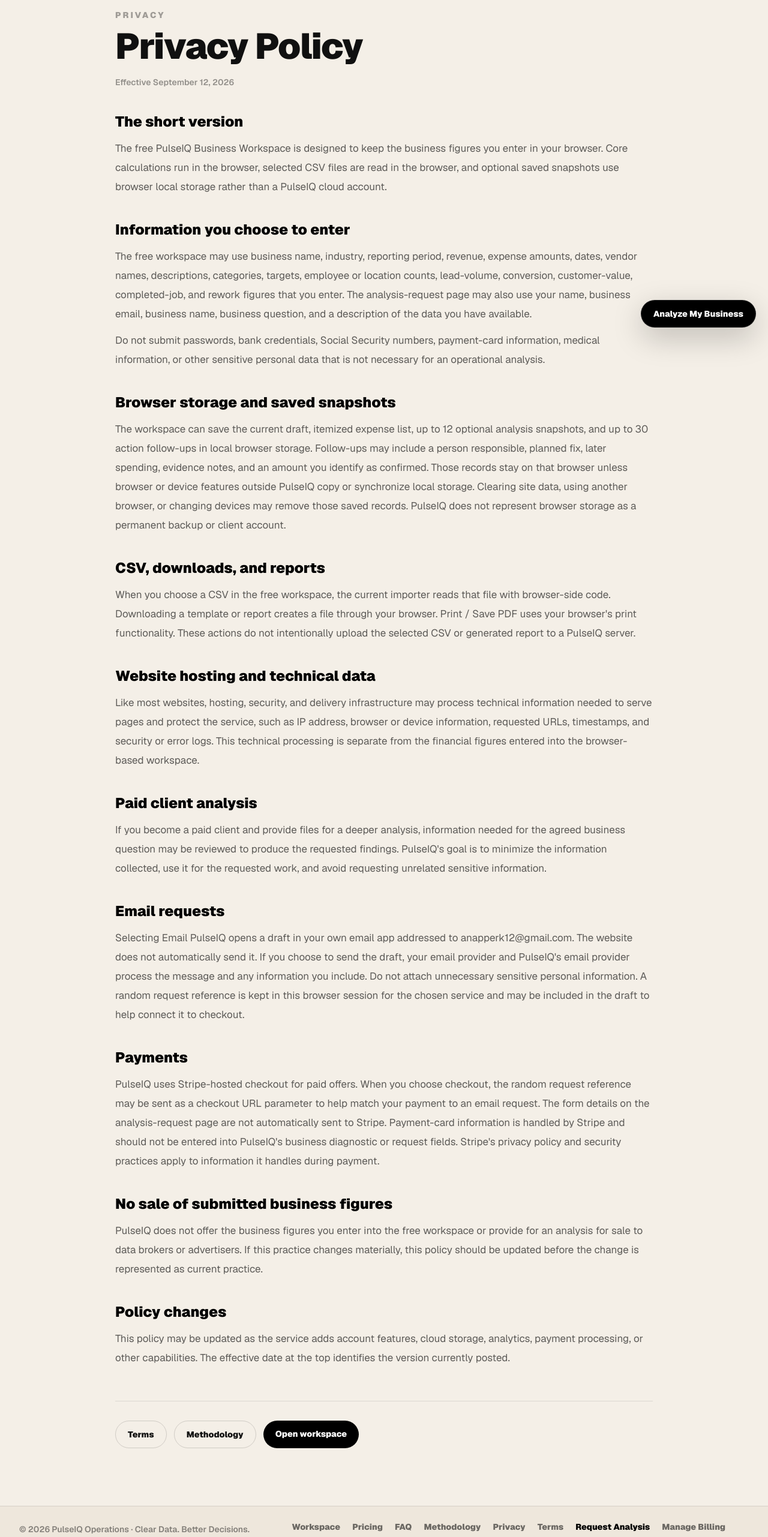
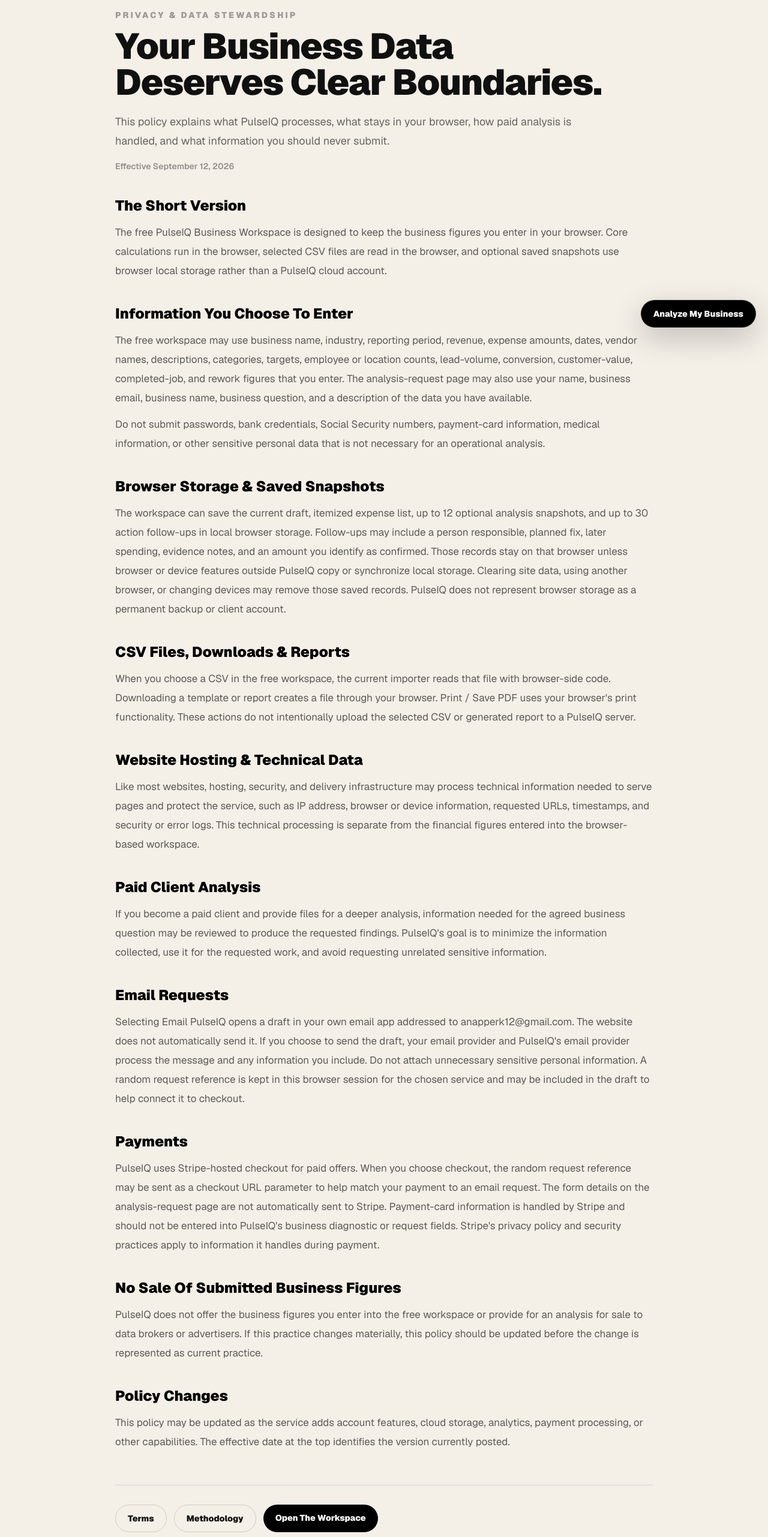
Before and after one commit to aundreanapper12-gif/pulseiqop, a Next.js app: page /privacy in a window 1280 px wide. Shown: the part 234-2796 px from the top of the page at 60% size. Built offline with nearby package versions, Linux system fonts and the light colour scheme; no server answers.

Commit message:
Polish privacy page presentation and copy

```diff
--- a/app/privacy/page.tsx
+++ b/app/privacy/page.tsx
@@ -4,49 +4,27 @@ import { contactEmail } from "../site-config";
 export default function PrivacyPage() {
   return (
     <main className="min-h-screen bg-[#f4efe7] text-[#101010]">
-      <header className="border-b border-black/10 px-5 py-4 md:px-8">
-        <div className="mx-auto flex max-w-4xl items-center justify-between gap-4">
-          <a href="/" className="flex items-center gap-3 font-black"><span className="flex h-10 w-10 items-center justify-center rounded-2xl bg-black text-white"><Sparkles size={18} /></span><span>PulseIQ Operations</span></a>
-          <a href="/" className="inline-flex items-center gap-2 text-sm font-black text-black/55 hover:text-black"><ArrowLeft size={16} /> Home</a>
+      <header className="border-b border-black/10 px-5 py-4 md:px-8"><div className="mx-auto flex max-w-4xl items-center justify-between gap-4"><a href="/" className="flex items-center gap-3 font-black"><span className="flex h-10 w-10 items-center justify-center rounded-2xl bg-black text-white"><Sparkles size={18} /></span><span>PulseIQ Operations</span></a><a href="/" className="inline-flex items-center gap-2 text-sm font-black text-black/55 hover:text-black"><ArrowLeft size={16} /> Home</a></div></header>
+      <article className="px-5 py-16 md:px-8 md:py-24"><div className="mx-auto max-w-4xl">
+        <div className="flex h-12 w-12 items-center justify-center rounded-2xl bg-black text-white"><ShieldCheck size={21} /></div>
+        <p className="mt-8 text-sm font-black uppercase tracking-[0.22em] text-black/35">Privacy & Data Stewardship</p>
+        <h1 className="mt-3 text-5xl font-black tracking-tight md:text-6xl">Your Business Data Deserves Clear Boundaries.</h1>
+        <p className="mt-5 max-w-3xl text-lg leading-8 text-black/58">This policy explains what PulseIQ processes, what stays in your browser, how paid analysis is handled, and what information you should never submit.</p>
+        <p className="mt-4 text-sm font-semibold text-black/40">Effective September 12, 2026</p>
+        <div className="mt-10 space-y-10 text-[17px] leading-8 text-black/62">
+          <section><h2 className="text-2xl font-black text-black">The Short Version</h2><p className="mt-3">The free PulseIQ Business Workspace is designed to keep the business figures you enter in your browser. Core calculations run in the browser, selected CSV files are read in the browser, and optional saved snapshots use browser local storage rather than a PulseIQ cloud account.</p></section>
+          <section><h2 className="text-2xl font-black text-black">Information You Choose To Enter</h2><p className="mt-3">The free workspace may use business name, industry, reporting period, revenue, expense amounts, dates, vendor names, descriptions, categories, targets, employee or location counts, lead-volume, conversion, customer-value, completed-job, and rework figures that you enter. The analysis-request page may also use your name, business email, business name, business question, and a description of the data you have available.</p><p className="mt-3">Do not submit passwords, bank credentials, Social Security numbers, payment-card information, medical information, or other sensitive personal data that is not necessary for an operational analysis.</p></section>
+          <section><h2 className="text-2xl font-black text-black">Browser Storage & Saved Snapshots</h2><p className="mt-3">The workspace can save the current draft, itemized expense list, up to 12 optional analysis snapshots, and up to 30 action follow-ups in local browser storage. Follow-ups may include a person responsible, planned fix, later spending, evidence notes, and an amount you identify as confirmed. Those records stay on that browser unless browser or device features outside PulseIQ copy or synchronize local storage. Clearing site data, using another browser, or changing devices may remove those saved records. PulseIQ does not represent browser storage as a permanent backup or client account.</p></section>
+          <section><h2 className="text-2xl font-black text-black">CSV Files, Downloads & Reports</h2><p className="mt-3">When you choose a CSV in the free workspace, the current importer reads that file with browser-side code. Downloading a template or report creates a file through your browser. Print / Save PDF uses your browser&apos;s print functionality. These actions do not intentionally upload the selected CSV or generated report to a PulseIQ server.</p></section>
+          <section><h2 className="text-2xl font-black text-black">Website Hosting & Technical Data</h2><p className="mt-3">Like most websites, hosting, security, and delivery infrastructure may process technical information needed to serve pages and protect the service, such as IP address, browser or device information, requested URLs, timestamps, and security or error logs. This technical processing is separate from the financial figures entered into the browser-based workspace.</p></section>
+          <section><h2 className="text-2xl font-black text-black">Paid Client Analysis</h2><p className="mt-3">If you become a paid client and provide files for a deeper analysis, information needed for the agreed business question may be reviewed to produce the requested findings. PulseIQ&apos;s goal is to minimize the information collected, use it for the requested work, and avoid requesting unrelated sensitive information.</p></section>
+          <section><h2 className="text-2xl font-black text-black">Email Requests</h2><p className="mt-3">Selecting Email PulseIQ opens a draft in your own email app addressed to {contactEmail}. The website does not automatically send it. If you choose to send the draft, your email provider and PulseIQ&apos;s email provider process the message and any information you include. Do not attach unnecessary sensitive personal information. A random request reference is kept in this browser session for the chosen service and may be included in the draft to help connect it to checkout.</p></section>
+          <section><h2 className="text-2xl font-black text-black">Payments</h2><p className="mt-3">PulseIQ uses Stripe-hosted checkout for paid offers. When you choose checkout, the random request reference may be sent as a checkout URL parameter to help match your payment to an email request. The form details on the analysis-request page are not automatically sent to Stripe. Payment-card information is handled by Stripe and should not be entered into PulseIQ&apos;s business diagnostic or request fields. Stripe&apos;s privacy policy and security practices apply to information it handles during payment.</p></section>
+          <section><h2 className="text-2xl font-black text-black">No Sale Of Submitted Business Figures</h2><p className="mt-3">PulseIQ does not offer the business figures you enter into the free workspace or provide for an analysis for sale to data brokers or advertisers. If this practice changes materially, this policy should be updated before the change is represented as current practice.</p></section>
+          <section><h2 className="text-2xl font-black text-black">Policy Changes</h2><p className="mt-3">This policy may be updated as the service adds account features, cloud storage, analytics, payment processing, or other capabilities. The effective date at the top identifies the version currently posted.</p></section>
         </div>
-      </header>
-
-      <article className="px-5 py-16 md:px-8 md:py-24">
-        <div className="mx-auto max-w-4xl">
-          <div className="flex h-12 w-12 items-center justify-center rounded-2xl bg-black text-white"><ShieldCheck size={21} /></div>
-          <p className="mt-8 text-sm font-black uppercase tracking-[0.22em] text-black/35">Privacy</p>
-          <h1 className="mt-3 text-5xl font-black tracking-tight md:text-6xl">Privacy Policy</h1>
-          <p className="mt-5 text-sm font-semibold text-black/40">Effective September 12, 2026</p>
-
-          <div className="mt-10 space-y-10 text-[17px] leading-8 text-black/62">
-            <section><h2 className="text-2xl font-black text-black">The short version</h2><p className="mt-3">The free PulseIQ Business Workspace is designed to keep the business figures you enter in your browser. Core calculations run in the browser, selected CSV files are read in the browser, and optional saved snapshots use browser local storage rather than a PulseIQ cloud account.</p></section>
-
-            <section><h2 className="text-2xl font-black text-black">Information you choose to enter</h2><p className="mt-3">The free workspace may use business name, industry, reporting period, revenue, expense amounts, dates, vendor names, descriptions, categories, targets, employee or location counts, lead-volume, conversion, customer-value, completed-job, and rework figures that you enter. The analysis-request page may also use your name, business email, business name, business question, and a description of the data you have available.</p><p className="mt-3">Do not submit passwords, bank credentials, Social Security numbers, payment-card information, medical information, or other sensitive personal data that is not necessary for an operational analysis.</p></section>
-
-            <section><h2 className="text-2xl font-black text-black">Browser storage and saved snapshots</h2><p className="mt-3">The workspace can save the current draft, itemized expense list, up to 12 optional analysis snapshots, and up to 30 action follow-ups in local browser storage. Follow-ups may include a person responsible, planned fix, later spending, evidence notes, and an amount you identify as confirmed. Those records stay on that browser unless browser or device features outside PulseIQ copy or synchronize local storage. Clearing site data, using another browser, or changing devices may remove those saved records. PulseIQ does not represent browser storage as a permanent backup or client account.</p></section>
-
-            <section><h2 className="text-2xl font-black text-black">CSV, downloads, and reports</h2><p className="mt-3">When you choose a CSV in the free workspace, the current importer reads that file with browser-side code. Downloading a template or report creates a file through your browser. Print / Save PDF uses your browser&apos;s print functionality. These actions do not intentionally upload the selected CSV or generated report to a PulseIQ server.</p></section>
-
-            <section><h2 className="text-2xl font-black text-black">Website hosting and technical data</h2><p className="mt-3">Like most websites, hosting, security, and delivery infrastructure may process technical information needed to serve pages and protect the service, such as IP address, browser or device information, requested URLs, timestamps, and security or error logs. This technical processing is separate from the financial figures entered into the browser-based workspace.</p></section>
-
-            <section><h2 className="text-2xl font-black text-black">Paid client analysis</h2><p className="mt-3">If you become a paid client and provide files for a deeper analysis, information needed for the agreed business question may be reviewed to produce the requested findings. PulseIQ&apos;s goal is to minimize the information collected, use it for the requested work, and avoid requesting unrelated sensitive information.</p></section>
-
-            <section><h2 className="text-2xl font-black text-black">Email requests</h2><p className="mt-3">Selecting Email PulseIQ opens a draft in your own email app addressed to {contactEmail}. The website does not automatically send it. If you choose to send the draft, your email provider and PulseIQ&apos;s email provider process the message and any information you include. Do not attach unnecessary sensitive personal information. A random request reference is kept in this browser session for the chosen service and may be included in the draft to help connect it to checkout.</p></section>
-
-            <section><h2 className="text-2xl font-black text-black">Payments</h2><p className="mt-3">PulseIQ uses Stripe-hosted checkout for paid offers. When you choose checkout, the random request reference may be sent as a checkout URL parameter to help match your payment to an email request. The form details on the analysis-request page are not automatically sent to Stripe. Payment-card information is handled by Stripe and should not be entered into PulseIQ&apos;s business diagnostic or request fields. Stripe&apos;s privacy policy and security practices apply to information it handles during payment.</p></section>
-
-            <section><h2 className="text-2xl font-black text-black">No sale of submitted business figures</h2><p className="mt-3">PulseIQ does not offer the business figures you enter into the free workspace or provide for an analysis for sale to data brokers or advertisers. If this practice changes materially, this policy should be updated before the change is represented as current practice.</p></section>
-
-            <section><h2 className="text-2xl font-black text-black">Policy changes</h2><p className="mt-3">This policy may be updated as the service adds account features, cloud storage, analytics, payment processing, or other capabilities. The effective date at the top identifies the version currently posted.</p></section>
-          </div>
-
-          <div className="mt-14 flex flex-wrap gap-3 border-t border-black/10 pt-8 text-sm font-black">
-            <a href="/terms" className="rounded-full border border-black/15 px-5 py-3 hover:bg-black hover:text-white">Terms</a>
-            <a href="/methodology" className="rounded-full border border-black/15 px-5 py-3 hover:bg-black hover:text-white">Methodology</a>
-            <a href="/workspace" className="rounded-full bg-black px-5 py-3 text-white">Open workspace</a>
-          </div>
-        </div>
-      </article>
+        <div className="mt-14 flex flex-wrap gap-3 border-t border-black/10 pt-8 text-sm font-black"><a href="/terms" className="rounded-full border border-black/15 px-5 py-3 hover:bg-black hover:text-white">Terms</a><a href="/methodology" className="rounded-full border border-black/15 px-5 py-3 hover:bg-black hover:text-white">Methodology</a><a href="/workspace" className="rounded-full bg-black px-5 py-3 text-white">Open The Workspace</a></div>
+      </div></article>
     </main>
   );
 }
```
